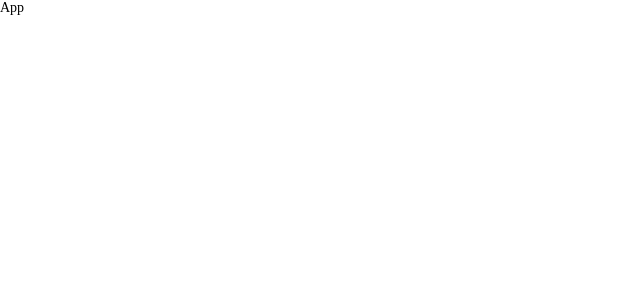
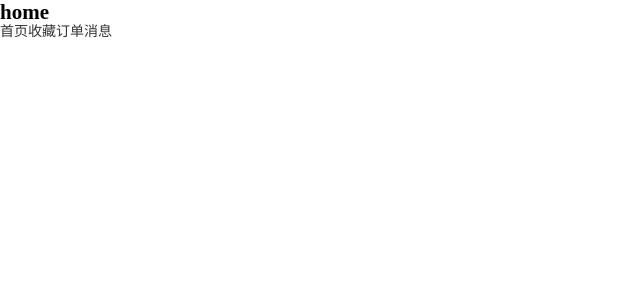
Before and after one commit to hanwu1314/hanwu-trip, a Vue app: page /#/home in a window 1280 px wide. Shown: the top 300 px of the page, without its empty margins (0-640 px from the left). Built offline with nearby package versions, Linux system fonts and the light colour scheme.

Commit message:
路由配置

```diff
--- a/package.json
+++ b/package.json
@@ -15,6 +15,7 @@
   },
   "devDependencies": {
     "@vitejs/plugin-vue": "^4.3.1",
+    "less": "^4.2.0",
     "vite": "^4.4.9"
   }
 }
--- a/src/App.vue
+++ b/src/App.vue
@@ -2,8 +2,14 @@
 
 </script>
 <template>
-  <div>
-    App
+  <div class="app">
+    <router-view></router-view>
+    <router-link to="/home">首页</router-link>
+    <router-link to="/favor">收藏</router-link>
+    <router-link to="/order">订单</router-link>
+    <router-link to="/message">消息</router-link>
   </div>
 </template>
-<style scoped></style>
+<style lang='less' scoped>
+.app {}
+</style>
--- a/src/main.js
+++ b/src/main.js
@@ -1,8 +1,10 @@
 import { createApp } from 'vue'
 import App from './App.vue'
+import router from './router'
 
 import "normalize.css"
 import "./assets/css/index.css"
 
 const app = createApp(App)
+app.use(router)
 app.mount('#app')
--- /dev/null
+++ b/src/router/index.js
@@ -0,0 +1,29 @@
+import { createRouter, createWebHashHistory } from "vue-router";
+
+const router = createRouter({
+    history: createWebHashHistory(),
+    routes: [
+        {
+            path: "/",
+            redirect: "/home"
+        },
+        {
+            path: "/home",
+            component: () => import("@/views/home/home.vue")
+        },
+        {
+            path: "/favor",
+            component: () => import("@/views/favor/favor.vue")
+        },
+        {
+            path: "/message",
+            component: () => import("@/views/message/message.vue")
+        },
+        {
+            path: "/order",
+            component: () => import("@/views/order/order.vue")
+        }
+    ]
+})
+
+export default router
--- /dev/null
+++ b/src/views/favor/favor.vue
@@ -0,0 +1,11 @@
+<script setup>
+
+</script>
+<template>
+    <div class="favor">
+        <h2>favor</h2>
+    </div>
+</template>
+<style lang='less' scoped>
+.favor {}
+</style>
--- /dev/null
+++ b/src/views/home/home.vue
@@ -0,0 +1,11 @@
+<script setup>
+
+</script>
+<template>
+    <div class="home">
+        <h2>home</h2>
+    </div>
+</template>
+<style lang='less' scoped>
+.home {}
+</style>
--- /dev/null
+++ b/src/views/message/message.vue
@@ -0,0 +1,11 @@
+<script setup>
+
+</script>
+<template>
+    <div class="message">
+        <h2>message</h2>
+    </div>
+</template>
+<style lang='less' scoped>
+.message {}
+</style>
--- /dev/null
+++ b/src/views/order/order.vue
@@ -0,0 +1,11 @@
+<script setup>
+
+</script>
+<template>
+    <div class="order">
+        <h2>order</h2>
+    </div>
+</template>
+<style lang='less' scoped>
+.order {}
+</style>
```
Also changed, not shown: 1 other file (tests, documents, lock files or other folders).
